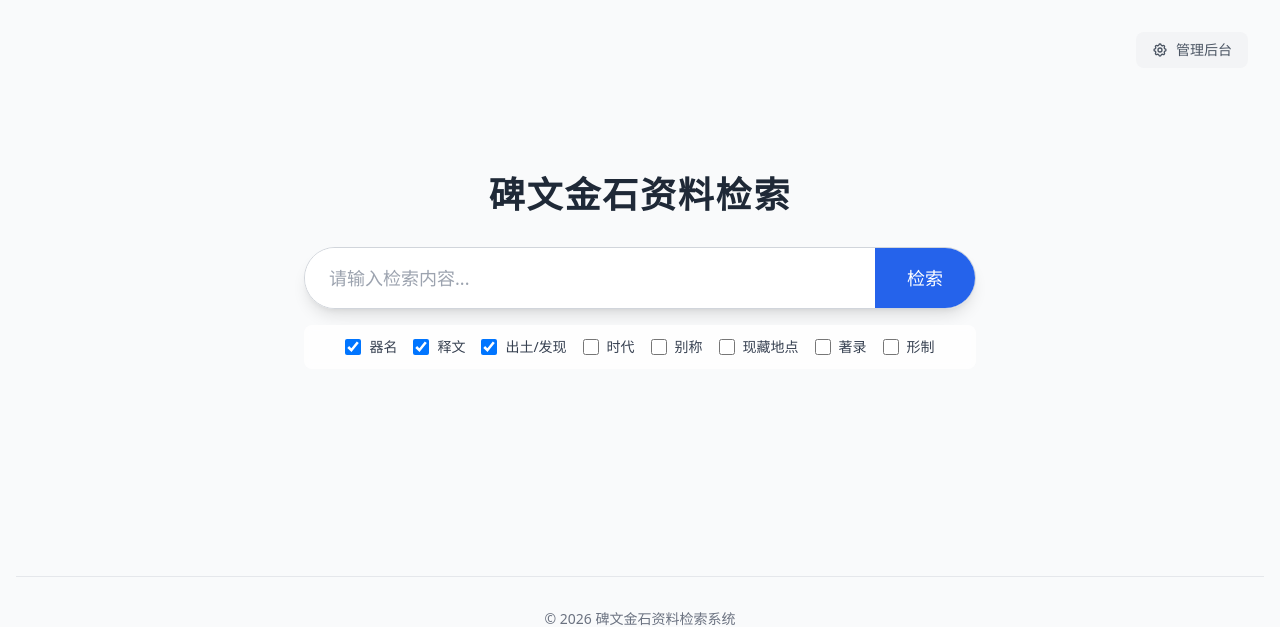
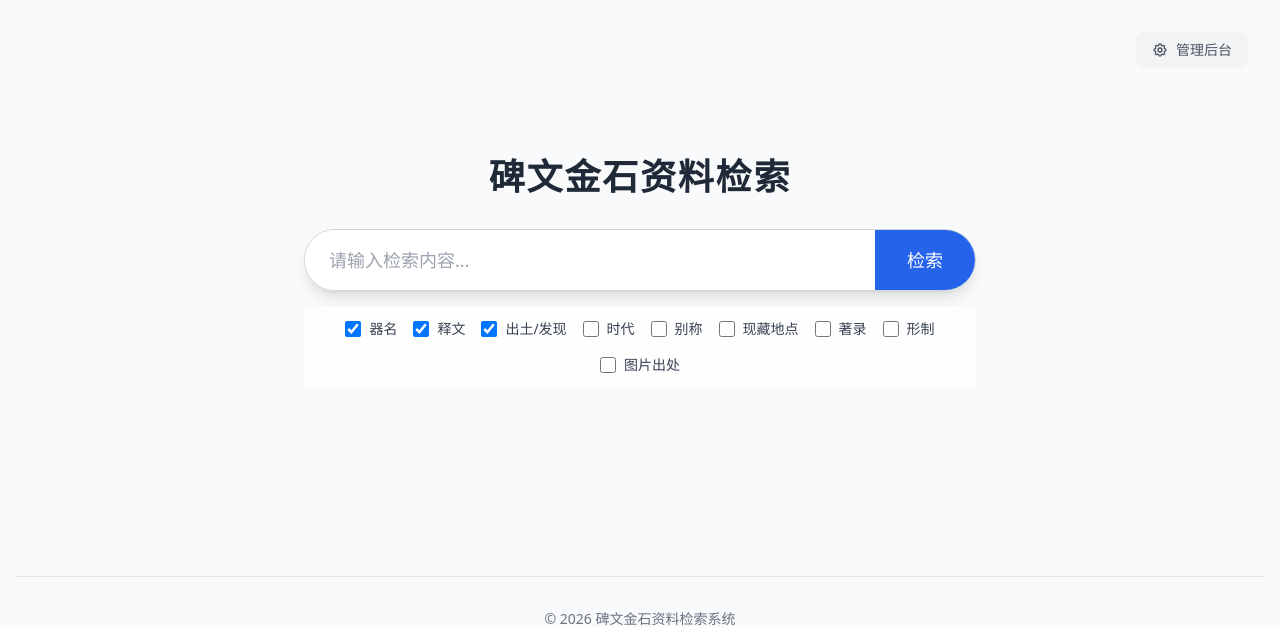
Before and after one commit to CYZice/SearchWeb, a FastAPI app: page / in a window 1280 px wide. Shown: the top 627 px of the page. Run offline with FastAPI, Linux system fonts and the light colour scheme; some libraries are stand-ins or nearby versions.

Commit message:
修复图片解析失败的bug

```diff
--- a/app/main.py
+++ b/app/main.py
@@ -3,6 +3,7 @@ from fastapi.staticfiles import StaticFiles
 from fastapi.templating import Jinja2Templates
 from fastapi.responses import HTMLResponse, JSONResponse
 from sqlalchemy.orm import Session
+from sqlalchemy import text
 from typing import List, Optional
 import json
 import os
@@ -14,6 +15,18 @@ from . import models, crud, database
 # Create tables
 models.Base.metadata.create_all(bind=database.engine)
 
+
+def ensure_image_column():
+    # Backfill schema for existing SQLite DBs created before `image` was added.
+    with database.engine.begin() as conn:
+        columns = conn.execute(text("PRAGMA table_info(inscriptions)"))
+        column_names = {row[1] for row in columns}
+        if "image" not in column_names:
+            conn.execute(text("ALTER TABLE inscriptions ADD COLUMN image TEXT"))
+
+
+ensure_image_column()
+
 app = FastAPI(title="Inscription Retrieval System")
 
 # Mount static files
@@ -21,6 +34,7 @@ app.mount("/static", StaticFiles(directory="app/static"), name="static")
 
 # Templates
 templates = Jinja2Templates(directory="templates")
+
 
 # Dependency
 def get_db():
@@ -30,12 +44,16 @@ def get_db():
     finally:
         db.close()
 
+
 @app.get("/", response_class=HTMLResponse)
 async def read_root(request: Request):
     return templates.TemplateResponse("index.html", {"request": request})
 
+
 @app.get("/api/search")
-def search(q: str, fields: Optional[List[str]] = Query(None), db: Session = Depends(get_db)):
+def search(
+    q: str, fields: Optional[List[str]] = Query(None), db: Session = Depends(get_db)
+):
     results = crud.search_inscriptions(db, q, fields=fields)
     # Parse image_url JSON string back to list for response
     for item in results:
@@ -45,6 +63,7 @@ def search(q: str, fields: Optional[List[str]] = Query(None), db: Session = Depe
             except:
                 item.image_url = []
     return results
+
 
 @app.get("/api/inscriptions/{inscription_id}")
 def read_inscription(inscription_id: int, db: Session = Depends(get_db)):
@@ -61,9 +80,11 @@ def read_inscription(inscription_id: int, db: Session = Depends(get_db)):
 
     return db_inscription
 
+
 @app.get("/admin", response_class=HTMLResponse)
 async def admin_panel(request: Request):
     return templates.TemplateResponse("admin.html", {"request": request})
+
 
 @app.post("/api/inscriptions/overwrite")
 def overwrite_inscription(data: dict, db: Session = Depends(get_db)):
@@ -90,6 +111,7 @@ def overwrite_inscription(data: dict, db: Session = Depends(get_db)):
     db.refresh(db_obj)
     return {"status": "success", "id": db_obj.id, "name": db_obj.name}
 
+
 @app.delete("/api/inscriptions/{inscription_id}")
 def delete_inscription(inscription_id: int, db: Session = Depends(get_db)):
     db_obj = crud.get_inscription(db, inscription_id)
@@ -102,8 +124,11 @@ def delete_inscription(inscription_id: int, db: Session = Depends(get_db)):
     db.commit()
     return {"status": "success", "message": f"Inscription {inscription_id} deleted"}
 
+
 @app.post("/api/upload")
-async def upload_files(files: List[UploadFile] = File(...), db: Session = Depends(get_db)):
+async def upload_files(
+    files: List[UploadFile] = File(...), db: Session = Depends(get_db)
+):
     """
     Upload multiple Word files, parse them, and import inscriptions.
     """
@@ -116,7 +141,7 @@ async def upload_files(files: List[UploadFile] = File(...), db: Session = Depend
     os.makedirs(temp_dir, exist_ok=True)
 
     for file in files:
-        if not file.filename.endswith(('.docx', '.doc')):
+        if not file.filename.endswith((".docx", ".doc")):
             errors.append(f"Skipped {file.filename}: Not a Word file")
             continue
 
@@ -141,6 +166,7 @@ async def upload_files(files: List[UploadFile] = File(...), db: Session = Depend
 
         except Exception as e:
             import traceback
+
             traceback.print_exc()
             errors.append(f"Error processing {file.filename}: {str(e)}")
 
@@ -152,5 +178,5 @@ async def upload_files(files: List[UploadFile] = File(...), db: Session = Depend
         "success": total_success,
         "skipped": total_skipped,
         "skipped_items": all_skipped_items,
-        "errors": errors
+        "errors": errors,
     }
--- a/scripts/word_parser.py
+++ b/scripts/word_parser.py
@@ -39,6 +39,8 @@ FIELD_MAP = {
     "著录": "publication",
     "著錄": "publication",
     "形制": "format",
+    "图片": "image",
+    "圖片": "image",
     "释文": "transcript",
     "釋文": "transcript",
 }
@@ -223,7 +225,7 @@ def parse_docx(file_path):
             # Normalize key_raw (remove punctuation just in case)
             key_clean = re.sub(r"[^\w\u4e00-\u9fa5]", "", key_raw)
             for k, v in FIELD_MAP.items():
-                if k == key_clean or k in key_clean: # Exact or very close match
+                if k == key_clean or k in key_clean:  # Exact or very close match
                     db_key = v
                     break
 
--- a/templates/index.html
+++ b/templates/index.html
@@ -155,6 +155,10 @@
                                     <span class="text-xs text-gray-500 block">著录</span>
                                     <span class="font-medium">{{ selectedItem.publication || '-' }}</span>
                                 </div>
+                                <div class="bg-white p-3 rounded shadow-sm col-span-2">
+                                    <span class="text-xs text-gray-500 block">图片出处</span>
+                                    <span class="font-medium">{{ selectedItem.image || '-' }}</span>
+                                </div>
                             </div>
 
                             <div class="mt-6">
@@ -229,7 +233,8 @@
                     { value: 'alias', label: '别称' },
                     { value: 'collection', label: '现藏地点' },
                     { value: 'publication', label: '著录' },
-                    { value: 'format', label: '形制' }
+                    { value: 'format', label: '形制' },
+                    { value: 'image', label: '图片出处' }
                 ]
                 // Default selected fields
                 const selectedFields = ref(['name', 'transcript', 'discovery'])
```
Also changed, not shown: app/crud.py (+28 -8 lines), app/models.py (+11 -9 lines).
